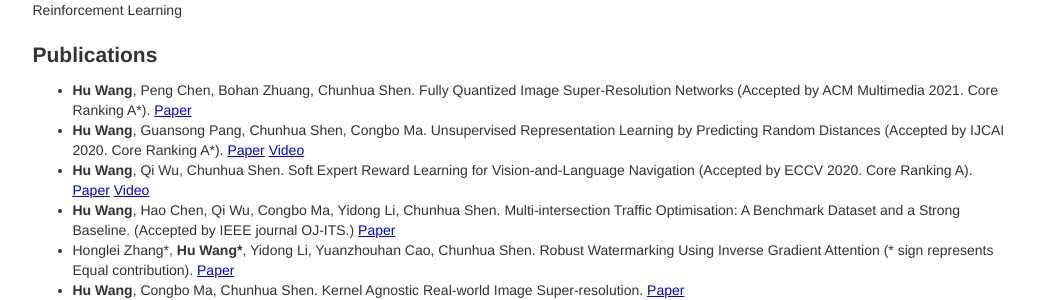
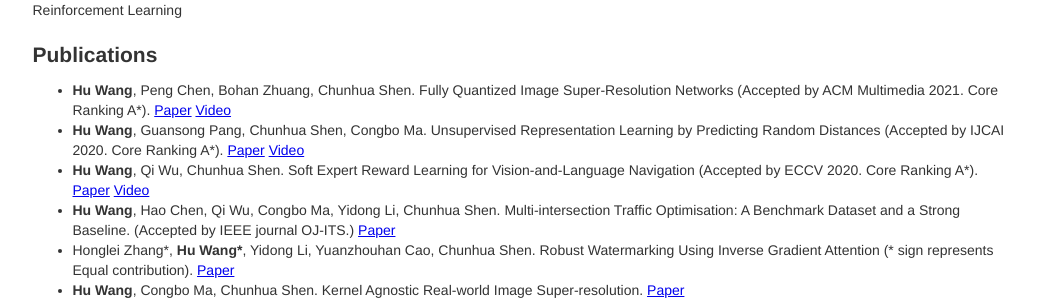
Before and after one commit to billhhh/whblog-omega, a Jekyll site: the page res/index.html, which Jekyll copies as it is, in a window 1280 px wide. Shown: the part 270-570 px from the top of the page, without its empty margins (120-1159 px from the left). Built offline with Jekyll 4.4.1, drawn with Linux system fonts in a browser that asks for light colours.

Commit message:
Update index.html

```diff
--- a/res/index.html
+++ b/res/index.html
@@ -51,13 +51,13 @@
       <div class="row">
         <ul>
           <li>
-            <strong>Hu Wang</strong>, Peng Chen, Bohan Zhuang, Chunhua Shen. Fully Quantized Image Super-Resolution Networks (Accepted by ACM Multimedia 2021. Core Ranking A*). <a href = "https://arxiv.org/abs/2011.14265">Paper</a>
+            <strong>Hu Wang</strong>, Peng Chen, Bohan Zhuang, Chunhua Shen. Fully Quantized Image Super-Resolution Networks (Accepted by ACM Multimedia 2021. Core Ranking A*). <a href = "https://arxiv.org/abs/2011.14265">Paper</a> <a href = "https://www.youtube.com/watch?v=5J6pcuo0XAE">Video</a>
           </li>
 	  <li>
             <strong>Hu Wang</strong>, Guansong Pang, Chunhua Shen, Congbo Ma. Unsupervised Representation Learning by Predicting Random Distances (Accepted by IJCAI 2020. Core Ranking A*). <a href = "https://www.ijcai.org/Proceedings/2020/408">Paper</a> <a href = "https://www.youtube.com/watch?v=IDr6hf6KP-4">Video</a>
           </li>
 	  <li>
-            <strong>Hu Wang</strong>, Qi Wu, Chunhua Shen. Soft Expert Reward Learning for Vision-and-Language Navigation (Accepted by ECCV 2020. Core Ranking A). <a href = "https://www.ecva.net/papers/eccv_2020/papers_ECCV/papers/123540120.pdf">Paper</a> <a href = "https://www.youtube.com/watch?v=mTMHju4F2UU">Video</a>
+            <strong>Hu Wang</strong>, Qi Wu, Chunhua Shen. Soft Expert Reward Learning for Vision-and-Language Navigation (Accepted by ECCV 2020. Core Ranking A*). <a href = "https://www.ecva.net/papers/eccv_2020/papers_ECCV/papers/123540120.pdf">Paper</a> <a href = "https://www.youtube.com/watch?v=mTMHju4F2UU">Video</a>
           </li>
 	  <li>
             <strong>Hu Wang</strong>, Hao Chen, Qi Wu, Congbo Ma, Yidong Li, Chunhua Shen. Multi-intersection Traffic Optimisation: A Benchmark Dataset and a Strong Baseline. (Accepted by IEEE journal OJ-ITS.) <a href = "https://arxiv.org/abs/2101.09640">Paper</a>
```
